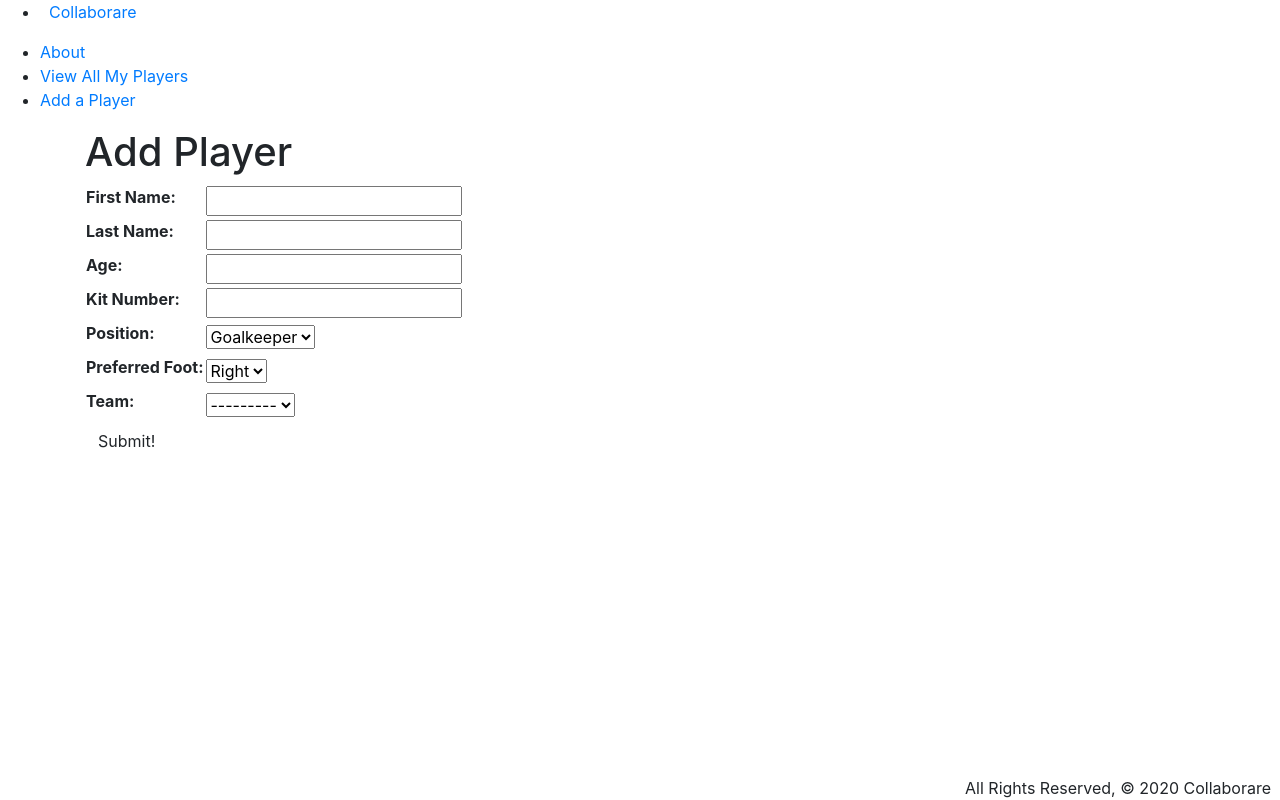
After one commit to cemaytac/Collaborare, a Django app: page /players/create/ in a window 1280 px wide. The commit adds this page. Run offline with Django 3.2, Linux system fonts and the light colour scheme; data that the repository does not hold is empty; some libraries are stand-ins or nearby versions.

Commit message:
create player functionality

```diff
--- a/main_app/models.py
+++ b/main_app/models.py
@@ -49,7 +49,7 @@ class Team(models.Model):
     user = models.ForeignKey(User, on_delete=models.CASCADE)
 
     def __str__(self):
-        return f"{self.name} coached by {self.user.username}"
+        return f"{self.name}"
 
 
 class Player(models.Model):
@@ -70,6 +70,9 @@ class Player(models.Model):
     class Meta:
         ordering = ['kitNumber']
 
+    def get_absolute_url(self):
+        return reverse('detail', kwargs={'player_id': self.id})
+
 
 class Stat(models.Model):
     goals = models.IntegerField()
--- a/main_app/templates/base.html
+++ b/main_app/templates/base.html
@@ -21,8 +21,9 @@
           <li><a href="/">&nbsp;&nbsp;Collaborare</a></li>
         </ul>
         <ul>
-          <li><a href="/about">About</a></li>
-          <li><a href="/players">View All My Players</a></li>
+          <li><a href="{% url 'about' %}">About</a></li>
+          <li><a href="{% url 'index' %}">View All My Players</a></li>
+          <li><a href="{% url 'players_create' %}">Add a Player</a></li>
         </ul>
       </div>
     </nav>
--- /dev/null
+++ b/main_app/templates/main_app/player_form.html
@@ -0,0 +1,19 @@
+{% extends 'base.html' %}
+
+{% block content %}
+{% if object %}
+<h1>Edit <span class="teal-text">{{object.last_name}}</span></h1>
+{% else %}
+<h1>Add Player</h1>
+{% endif %}
+<form action="" method="post">
+  <!-- Django requires the following for security purposes -->
+  {% csrf_token %}
+  <table id='update-form'>
+    <!-- Render the inputs inside of <tr>s & <td>s -->
+    {{ form.as_table }}
+  </table>
+  <input type="submit" value="Submit!" class="btn">
+</form>
+
+{% endblock %}
--- a/main_app/templates/players/index.html
+++ b/main_app/templates/players/index.html
@@ -8,7 +8,7 @@
 <div class="card">
   <div class="card-content">
     <span class="card-title">
-      <a href="/players/{{ player.id }}" class="player-title">
+      <a href="{% url 'detail' player.id %}" class="player-title">
         <h2 class='player-name'>{{ player.last_name }} #{{ player.kitNumber}}</h2>
       </a>
     </span>
--- a/main_app/urls.py
+++ b/main_app/urls.py
@@ -5,4 +5,6 @@ urlpatterns = [
     path('', views.home, name='home'),
     path('about/', views.about, name='about'),
     path('players/', views.players_index, name='index'),
+    path('players/<int:player_id>/', views.players_detail, name='detail'),
+    path('players/create/', views.PlayerCreate.as_view(), name='players_create'),
 ]
--- a/main_app/views.py
+++ b/main_app/views.py
@@ -1,4 +1,5 @@
 from django.shortcuts import render
+from django.views.generic.edit import CreateView
 from .models import Player
 
 # Create your views here.
@@ -15,3 +16,14 @@ def about(request):
 def players_index(request):
     players = Player.objects.all()
     return render(request, 'players/index.html', {'players': players})
+
+
+def players_detail(request, player_id):
+    player = Player.objects.get(id=player_id)
+    return render(request, 'players/detail.html', {'player': player})
+
+
+class PlayerCreate(CreateView):
+    model = Player
+    fields = ['first_name', 'last_name', 'age', 'kitNumber',
+              'position', 'preferredFoot', 'team']
```
Also changed, not shown: main_app/templates/players/detail.html (added, +20 -0 lines).
